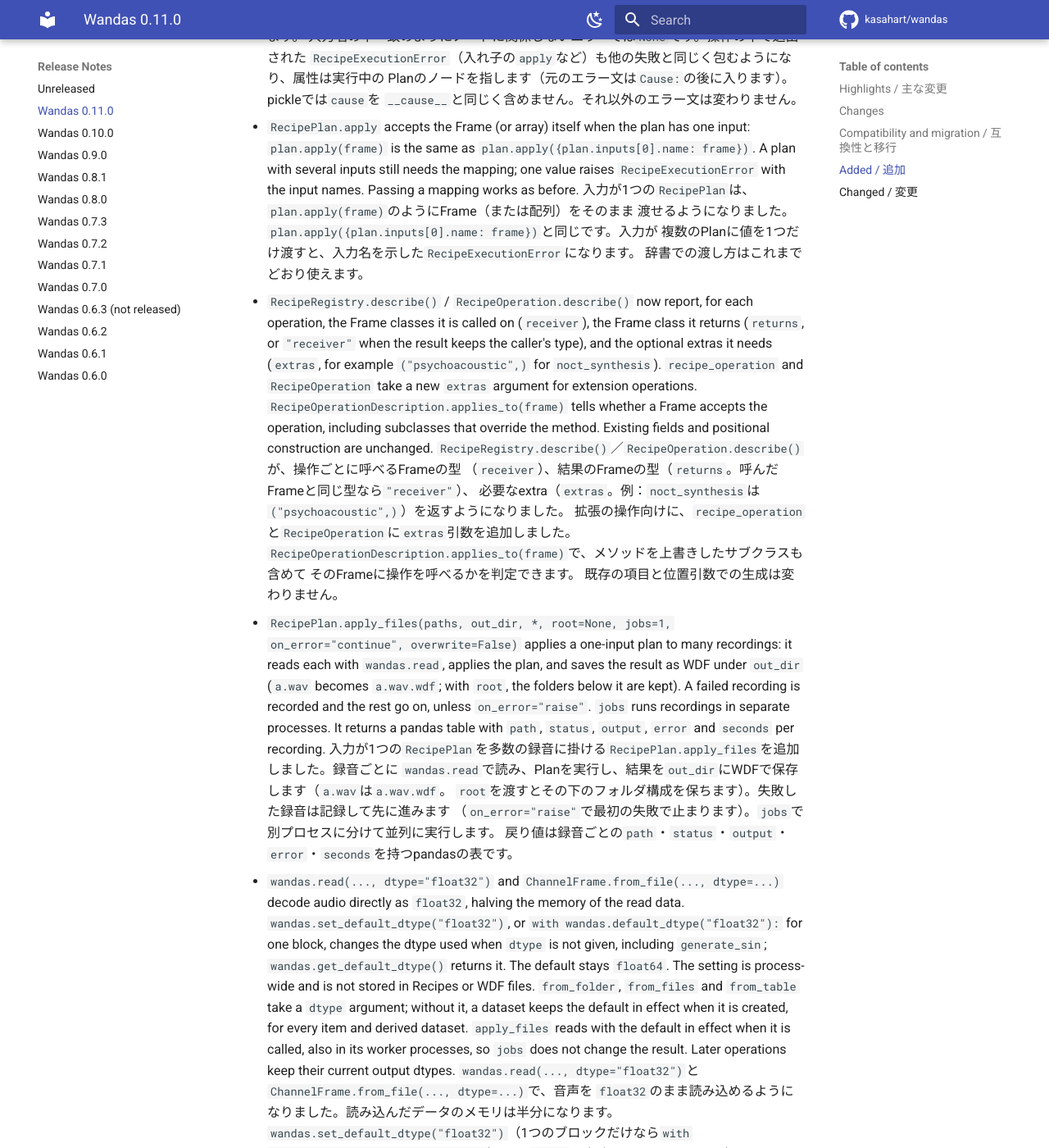
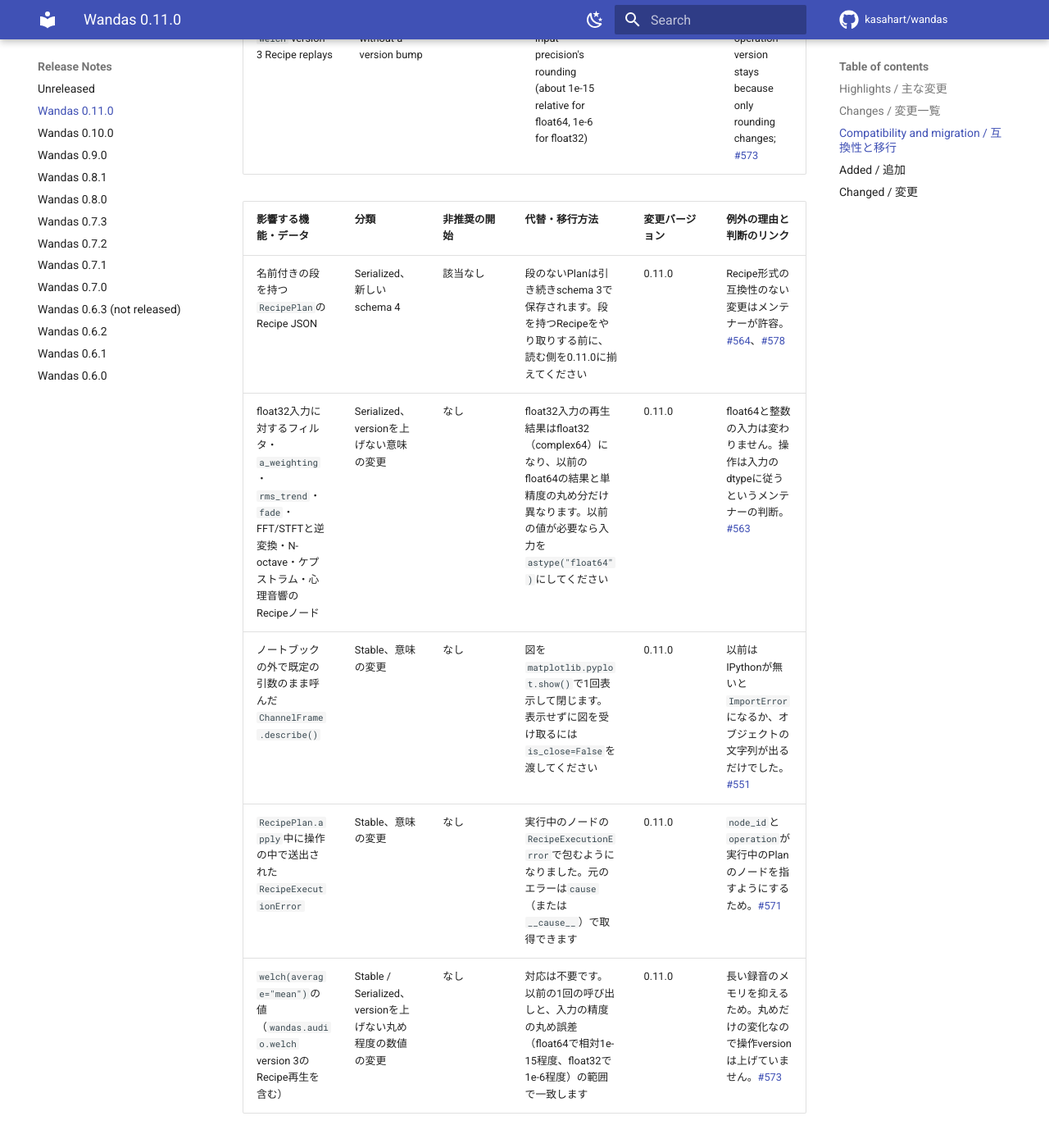
Before and after one commit to kasahart/wandas, an MkDocs documentation site: the page built from docs/src/release-notes/v0.11.0.md, in a window 1280 px wide and 1400 px high, scrolled down 3440 px. Shown: the whole window at 82% size. Built offline with MkDocs 1.6.1 and Material for MkDocs 9.7.7, drawn with Linux system fonts in a browser that asks for light colours; comment, search, counter and statistics services are not loaded; some of the changed text lies outside the part shown.

Commit message:
Write the 0.11.0 release notes summary in English and Japanese (#583)
Co-Authored-By: Claude Opus 5.5 <noreply@anthropic.com>
Claude-Session: https://claude.ai/code/session_01VjJX8VRhVHjGjVe9LXrPwo

```diff
--- a/docs/src/release-notes/v0.11.0.md
+++ b/docs/src/release-notes/v0.11.0.md
@@ -7,43 +7,67 @@ float32 to halve memory, `welch()` no longer needs ten times the input in
 memory, and `describe()` and `plot()` show their figures in plain scripts and
 PyScript pages.
 
+Wandas 0.11.0では、Recipeを動かしやすく、大きなデータにも使いやすくしました。途中の段に名前を付けて
+選んだ段を返す、`apply_files`で多数の録音に掛ける、Frameをそのまま渡す、ができるようになりました。
+音声をfloat32で読み込んで処理してメモリを半分にでき、`welch()`は入力の10倍ものメモリを使わなくなり、
+`describe()`と`plot()`は素のスクリプトやPyScriptのページでも図を表示します。
+
 ## Highlights / 主な変更
 
 - `RecipePlan.from_frame(frame, steps={...})` names intermediate Frames, and
   `plan.apply(x, step=name)` returns the chosen one (Recipe schema 4).
+  途中のFrameに名前を付けてPlanに入れ、`plan.apply(x, step=名前)`でその段を返せます（Recipe schema 4）。
 - `RecipePlan.apply_files(paths, out_dir)` applies a Recipe to many recordings,
   in parallel with `jobs`, and returns a table of results.
+  `RecipePlan.apply_files(paths, out_dir)`でRecipeを多数の録音に掛けられます。`jobs`で並列に実行し、
+  結果を表で返します。
 - `plan.apply(frame)` works for a one-input plan, and `RecipeExecutionError`
   names the failing node.
+  入力が1つのPlanは`plan.apply(frame)`で実行でき、`RecipeExecutionError`は失敗したノードを示します。
 - `wandas.read(..., dtype="float32")` and `wandas.set_default_dtype("float32")`
   read and generate float32 data; filters, FFT/STFT, N-octave and
   psychoacoustic operations keep float32 input in float32.
+  `wandas.read(..., dtype="float32")`と`wandas.set_default_dtype("float32")`でfloat32のデータを
+  読み込み・生成できます。フィルタ・FFT/STFT・N-octave・心理音響の操作はfloat32の入力をfloat32のまま返します。
 - `welch()` with `average="mean"` uses about a third of the memory on long
   recordings.
+  `welch()`（`average="mean"`）は、長い録音で使うメモリが約3分の1になりました。
 - `RecipeRegistry.describe()` reports each operation's receiver, result type
   and extras.
+  `RecipeRegistry.describe()`が、操作ごとに呼べるFrameの型・結果の型・必要なextraを返します。
 - `describe()` shows figures outside notebooks, and `describe()`/`plot()`
   display on PyScript pages.
+  `describe()`はノートブックの外でも図を表示し、`describe()`と`plot()`はPyScriptのページに図を出します。
 
-## Changes
+## Changes / 変更一覧
 
-- [#551: `describe()` figures outside a notebook](https://github.com/kasahart/wandas/pull/551).
-- [#559: `describe()` and `plot()` output in PyScript pages](https://github.com/kasahart/wandas/pull/559).
-- [#570: name the `io` extra when `h5py` is missing](https://github.com/kasahart/wandas/pull/570).
-- [#571: failing node on `RecipeExecutionError`](https://github.com/kasahart/wandas/pull/571).
-- [#572: one-input `RecipePlan.apply(frame)`](https://github.com/kasahart/wandas/pull/572).
-- [#573: bounded Welch mean memory](https://github.com/kasahart/wandas/pull/573).
-- [#574: receiver, result type and extras in the operation catalog](https://github.com/kasahart/wandas/pull/574).
-- [#575: `RecipePlan.apply_files`](https://github.com/kasahart/wandas/pull/575).
-- [#576: float32 reading and the default dtype setting](https://github.com/kasahart/wandas/pull/576).
-- [#577: float32 input stays float32 through float64 kernels](https://github.com/kasahart/wandas/pull/577).
-- [#578: named steps in a `RecipePlan`](https://github.com/kasahart/wandas/pull/578).
+- [#551: `describe()` figures outside a notebook](https://github.com/kasahart/wandas/pull/551) / ノートブックの外での`describe()`の図
+- [#559: `describe()` and `plot()` output in PyScript pages](https://github.com/kasahart/wandas/pull/559) / PyScriptのページでの`describe()`・`plot()`の表示
+- [#570: name the `io` extra when `h5py` is missing](https://github.com/kasahart/wandas/pull/570) / `h5py`が無いときに`io` extraを案内
+- [#571: failing node on `RecipeExecutionError`](https://github.com/kasahart/wandas/pull/571) / `RecipeExecutionError`に失敗したノード
+- [#572: one-input `RecipePlan.apply(frame)`](https://github.com/kasahart/wandas/pull/572) / 入力1つのPlanに`apply(frame)`
+- [#573: bounded Welch mean memory](https://github.com/kasahart/wandas/pull/573) / Welch平均のメモリ削減
+- [#574: receiver, result type and extras in the operation catalog](https://github.com/kasahart/wandas/pull/574) / 操作カタログに呼べる型・結果の型・extra
+- [#575: `RecipePlan.apply_files`](https://github.com/kasahart/wandas/pull/575) / 多数の録音にRecipeを掛ける`apply_files`
+- [#576: float32 reading and the default dtype setting](https://github.com/kasahart/wandas/pull/576) / float32での読み込みと既定dtypeの設定
+- [#577: float32 input stays float32 through float64 kernels](https://github.com/kasahart/wandas/pull/577) / float32の入力をfloat32のまま返す
+- [#578: named steps in a `RecipePlan`](https://github.com/kasahart/wandas/pull/578) / `RecipePlan`の名前付きの段
 
 Documentation: the README rewrite ([#553](https://github.com/kasahart/wandas/pull/553)),
 the browser live demo ([#555](https://github.com/kasahart/wandas/pull/555), [#557](https://github.com/kasahart/wandas/pull/557))
 and the logo removal ([#561](https://github.com/kasahart/wandas/pull/561)).
+ドキュメント：READMEの書き直し（#553）、ブラウザで動くライブデモ（#555、#557）、ロゴの削除（#561）。
 
 ## Compatibility and migration / 互換性と移行
+
+Recipes with steps (schema 4) saved by 0.11.0 do not load in 0.10.0 or earlier; plans
+without steps are still saved as schema 3. Operations such as filters, FFT/STFT, N-octave
+and psychoacoustic metrics now return float32 for float32 input (float64 and integer input
+are unchanged).
+
+0.11.0で段（steps）を持つPlanを保存したRecipe（schema 4）は0.10.0以前では読み込めません。
+段のないPlanはこれまでどおりschema 3で保存されます。float32の入力は、フィルタ・FFT/STFT・
+N-octave・心理音響などの操作でfloat32のまま返るようになりました（float64・整数の入力は変わりません）。
 
 | Affected surface or artifact | Classification | Deprecation start | Replacement or migration | Removal/change version | Exception reason and decision link |
 | --- | --- | --- | --- | --- | --- |
@@ -53,11 +77,13 @@ and the logo removal ([#561](https://github.com/kasahart/wandas/pull/561)).
 | `RecipeExecutionError` raised inside an operation during `RecipePlan.apply` | Stable, semantic change | None | It is now wrapped in a new `RecipeExecutionError` for the node being applied; read `cause` (or `__cause__`) for the inner error | 0.11.0 | So `node_id` and `operation` name the node of the plan being applied; [#571](https://github.com/kasahart/wandas/pull/571) |
 | `welch(average="mean")` values, including `wandas.audio.welch` version 3 Recipe replays | Stable / Serialized, numeric change at rounding level without a version bump | None | None needed; results match the earlier single call within the input precision's rounding (about 1e-15 relative for float64, 1e-6 for float32) | 0.11.0 | Bounded memory on long recordings; the operation version stays because only rounding changes; [#573](https://github.com/kasahart/wandas/pull/573) |
 
-0.11.0で段（steps）を持つPlanを保存したRecipe（schema 4）は0.10.0以前では読み込めません。
-段のないPlanはこれまでどおりschema 3で保存されます。float32の入力は、フィルタ・FFT/STFT・
-N-octave・心理音響などの操作でfloat32のまま返るようになりました（float64・整数の入力は変わりません）。
-ノートブックの外での`describe()`の表示と、操作の中で送出された`RecipeExecutionError`の扱いは上の表を
-確認してください。
+| 影響する機能・データ | 分類 | 非推奨の開始 | 代替・移行方法 | 変更バージョン | 例外の理由と判断のリンク |
+| --- | --- | --- | --- | --- | --- |
+| 名前付きの段を持つ`RecipePlan`のRecipe JSON | Serialized、新しいschema 4 | 該当なし | 段のないPlanは引き続きschema 3で保存されます。段を持つRecipeをやり取りする前に、読む側を0.11.0に揃えてください | 0.11.0 | Recipe形式の互換性のない変更はメンテナーが許容。[#564](https://github.com/kasahart/wandas/issues/564)、[#578](https://github.com/kasahart/wandas/pull/578) |
+| float32入力に対するフィルタ・`a_weighting`・`rms_trend`・`fade`・FFT/STFTと逆変換・N-octave・ケプストラム・心理音響のRecipeノード | Serialized、versionを上げない意味の変更 | なし | float32入力の再生結果はfloat32（complex64）になり、以前のfloat64の結果と単精度の丸め分だけ異なります。以前の値が必要なら入力を`astype("float64")`にしてください | 0.11.0 | float64と整数の入力は変わりません。操作は入力のdtypeに従うというメンテナーの判断。[#563](https://github.com/kasahart/wandas/issues/563#issuecomment-6433642306) |
+| ノートブックの外で既定の引数のまま呼んだ`ChannelFrame.describe()` | Stable、意味の変更 | なし | 図を`matplotlib.pyplot.show()`で1回表示して閉じます。表示せずに図を受け取るには`is_close=False`を渡してください | 0.11.0 | 以前はIPythonが無いと`ImportError`になるか、オブジェクトの文字列が出るだけでした。[#551](https://github.com/kasahart/wandas/pull/551) |
+| `RecipePlan.apply`中に操作の中で送出された`RecipeExecutionError` | Stable、意味の変更 | なし | 実行中のノードの`RecipeExecutionError`で包むようになりました。元のエラーは`cause`（または`__cause__`）で取得できます | 0.11.0 | `node_id`と`operation`が実行中のPlanのノードを指すようにするため。[#571](https://github.com/kasahart/wandas/pull/571) |
+| `welch(average="mean")`の値（`wandas.audio.welch` version 3のRecipe再生を含む） | Stable / Serialized、versionを上げない丸め程度の数値の変更 | なし | 対応は不要です。以前の1回の呼び出しと、入力の精度の丸め誤差（float64で相対1e-15程度、float32で1e-6程度）の範囲で一致します | 0.11.0 | 長い録音のメモリを抑えるため。丸めだけの変化なので操作versionは上げていません。[#573](https://github.com/kasahart/wandas/pull/573) |
 
 ## Added / 追加
 
```
